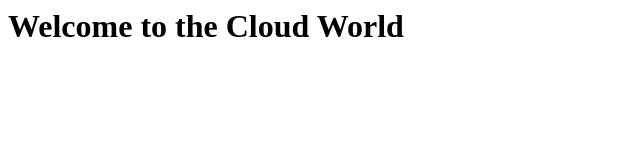
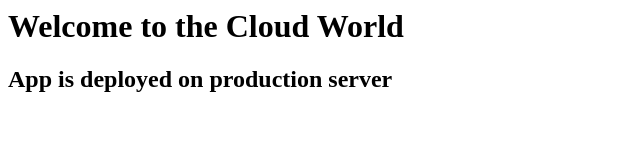
Before and after one commit to Vijaygawate/main_devops_project, a plain HTML site: page index.html in a window 1280 px wide. Shown: the whole page, without its empty margins (0-640 px from the left). Drawn offline with Linux system fonts and the light colour scheme.

Commit message:
app deployed on prod

```diff
--- a/index.html
+++ b/index.html
@@ -2,5 +2,6 @@
 <title> Jenkins CICD pipeline </title>
 <body>
 <h1>Welcome to the Cloud World</h1>
+<h2>App is deployed on production server</h2>
 </body>
 </html>
```
Also changed, not shown: 1 other file.
